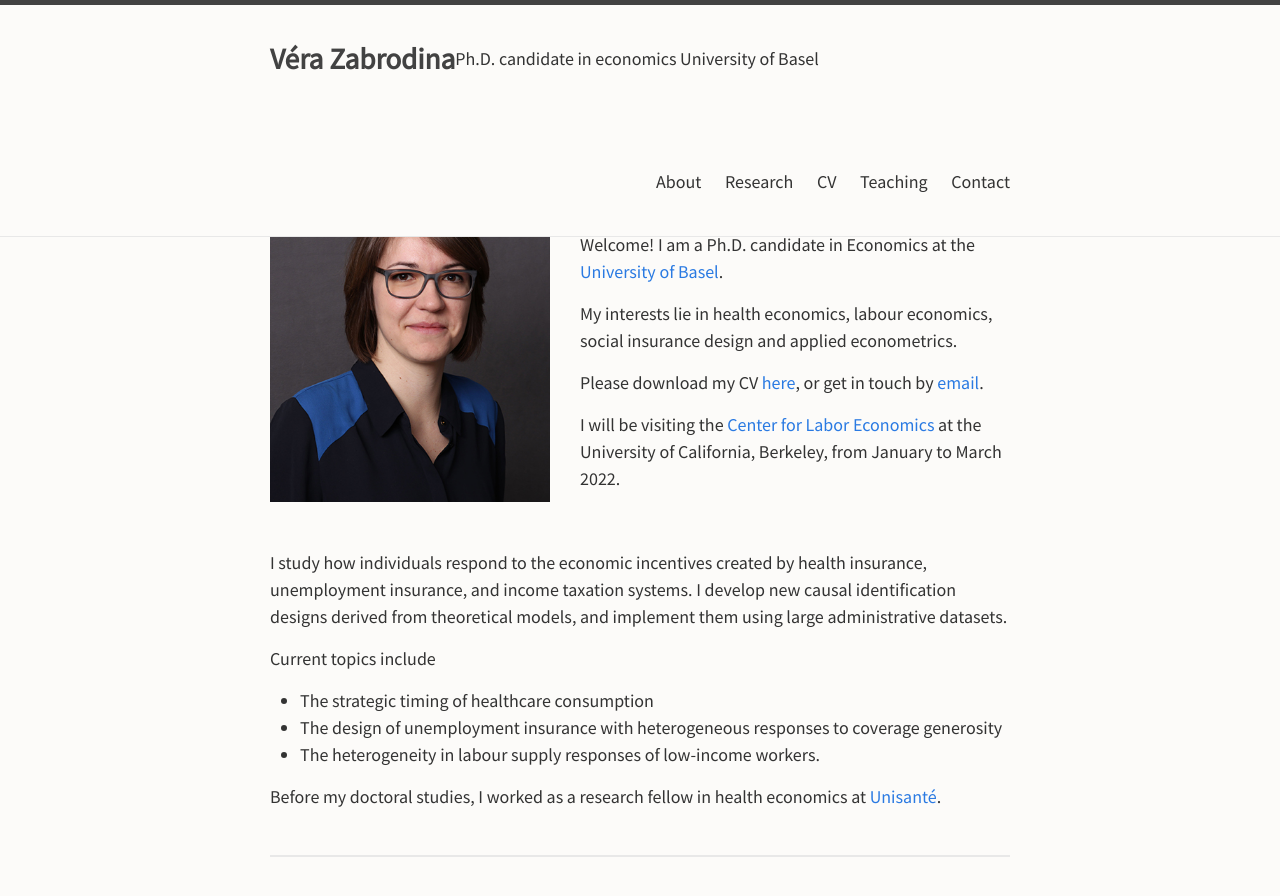
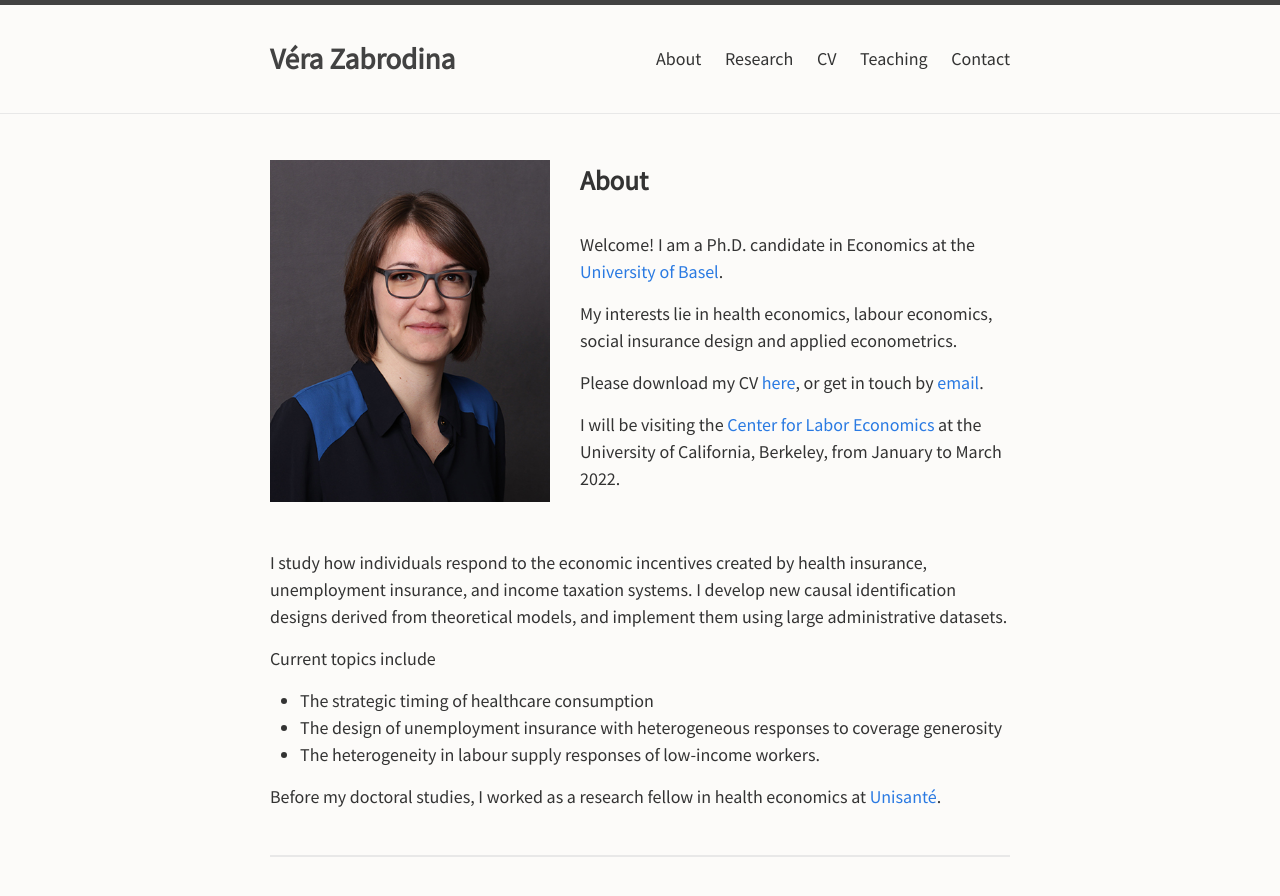
Before and after one commit to verazb/verazb.github.io, a Jekyll site: the page built from index.md, in a window 1280 px wide and 900 px high. Shown: the top 896 px of the window. Built offline with Jekyll 4.4.1, drawn with Linux system fonts in a browser that asks for light colours.

Commit message:
Update header.html

```diff
--- a/_includes/header.html
+++ b/_includes/header.html
@@ -5,10 +5,7 @@
     {%- assign page_paths = site.header_pages | default: default_paths -%}
     {%- assign titles_size = site.pages | map: 'title' | join: '' | size -%}
     <a class="site-title" rel="author" href="{{ "/" | relative_url }}">{{ site.title | escape }}</a>
-    <p> Ph.D. candidate in economics
 
-      University of Basel
-    </p>
 
       <nav class="site-nav">
         <input type="checkbox" id="nav-trigger" class="nav-trigger" />
```
